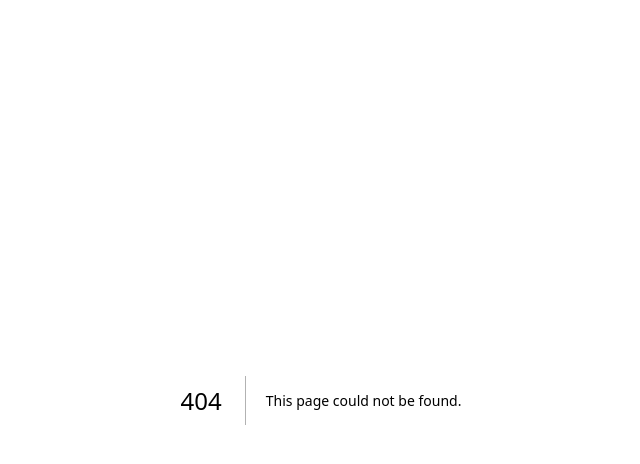
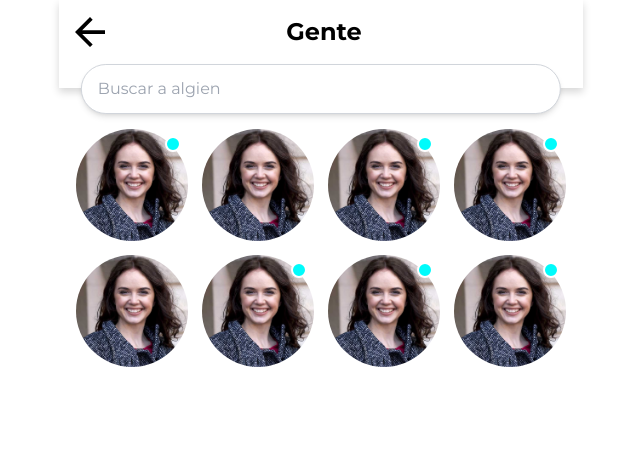
Before and after one commit to MitalLogistic/zeroNPC_vercel, a Next.js app: page /explorePeople in a window 1280 px wide. Before the commit this address had no page. Shown: the top 464 px of the page, without its empty margins (319-959 px from the left). Built offline with nearby package versions, Linux system fonts and the light colour scheme.

Commit message:
explore page design

```diff
--- /dev/null
+++ b/src/app/(subPage)/explorePeople/page.jsx
@@ -0,0 +1,54 @@
+"use client";
+import BottomNavbar from "@/components/BottomNavbar";
+import { useState } from "react";
+import { useRouter } from "next/navigation";
+
+export default function ExplorePeople() {
+    const router = useRouter();
+    const [isDetailsOpen, setIsDetailsOpen] = useState(false);
+    const friends = [
+        { id: 1, img: "/images/profile.jpg", online: true },
+        { id: 2, img: "/images/profile.jpg", online: false },
+        { id: 3, img: "/images/profile.jpg", online: true },
+        { id: 4, img: "/images/profile.jpg", online: true },
+        { id: 5, img: "/images/profile.jpg", online: false },
+        { id: 6, img: "/images/profile.jpg", online: true },
+        { id: 7, img: "/images/profile.jpg", online: true },
+        { id: 8, img: "/images/profile.jpg", online: true },
+    ];
+    return (
+        <div>
+            <div className="sticky top-0 bg-white w-full z-10 shadow-[0px_4px_8px_#00000029] pb-6">
+                <div className="p-4 flex items-center justify-between">
+                    <button onClick={() => router.back()}>
+                        <img src="/images/Back_Arrow_Icon.svg" alt="Back" />
+                    </button>
+                    <h1 className="app-title">Gente</h1>
+                    <div className="w-6">
+                    </div>
+                </div>
+                <div className="relative ">
+                    <input
+                        type="text"
+                        placeholder="Buscar a algien"
+                        className="absolute left-1/2 z-30 -translate-x-1/2  w-11/12 px-4 py-3 rounded-full border border-gray-300 bg-white shadow-md focus:outline-none"
+                    />
+                </div>
+            </div>
+            <div className="my-10 px-4 w-full mx-auto grid grid-cols-3 xs:grid-cols-4 sm:grid-cols-4 gap-3">
+                {friends.map((friend) => (
+                    <div key={friend.id} className="aspect-square relative">
+                        <img
+                            src={friend.img}
+                            alt="Friend"
+                            className="w-full h-full rounded-full object-cover border border-white"
+                        />
+                        {friend.online && (
+                            <span className="absolute top-2 right-2 w-4 h-4 bg-cyan border-2 rounded-full border-white"></span>
+                        )}
+                    </div>
+                ))}
+            </div>
+        </div >
+    );
+}
```
